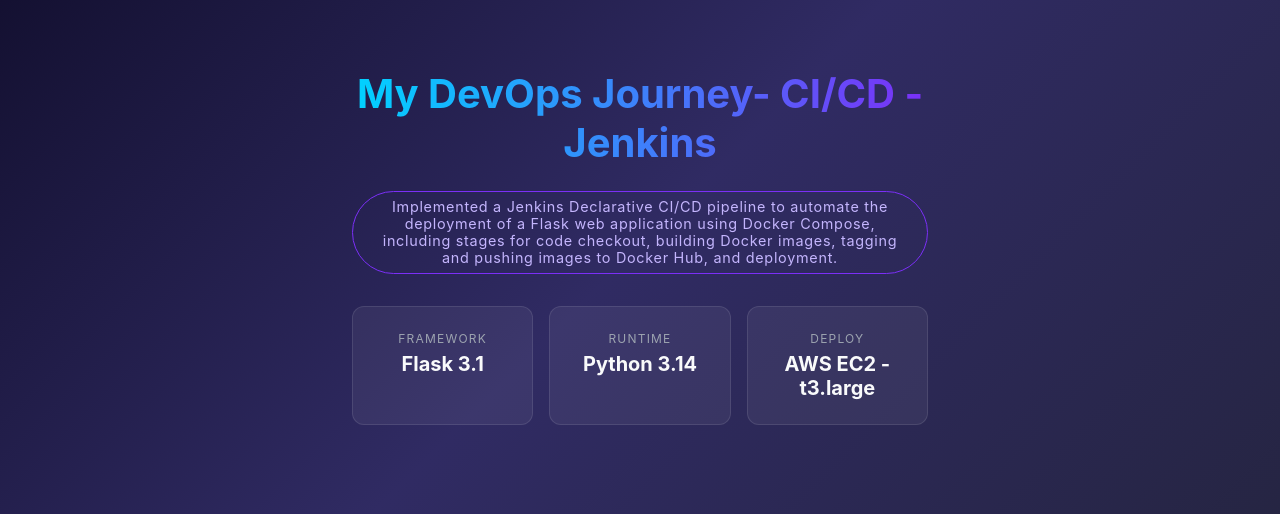
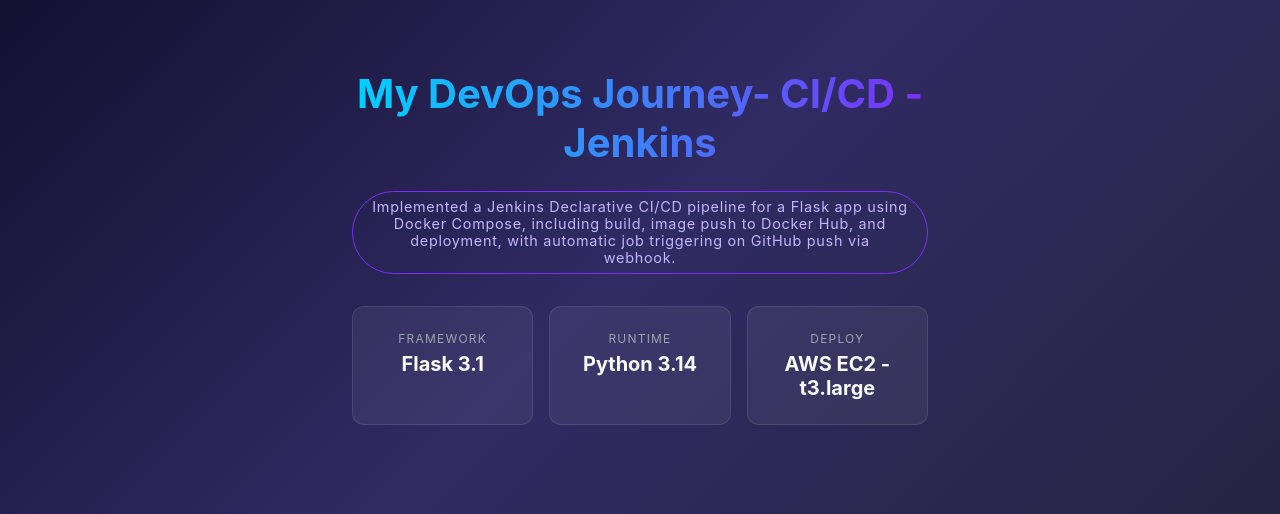
Before and after one commit to Fiazshafqat/dockerized-flask-app-nginx-reverse-proxy, a Flask app: page / in a window 1280 px wide. Shown: the part 153-667 px from the top of the page. Run offline with Flask 3, Linux system fonts and the light colour scheme.

Commit message:
Update index.html

```diff
--- a/templates/index.html
+++ b/templates/index.html
@@ -68,7 +68,7 @@
 <body>
     <div class="container">
         <h1>My DevOps Journey- CI/CD - Jenkins</h1>
-	<div class="badge"> Implemented a Jenkins Declarative CI/CD pipeline to automate the deployment of a Flask web application using Docker Compose, including stages for code checkout, building Docker images, tagging and pushing images to Docker Hub, and deployment.</div>
+	<div class="badge"> Implemented a Jenkins Declarative CI/CD pipeline for a Flask app using Docker Compose, including build, image push to Docker Hub, and deployment, with automatic job triggering on GitHub push via webhook.</div>
         <div class="cards">
             <div class="card">
                 <span>Framework</span>
```
